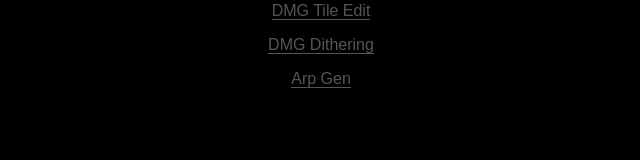
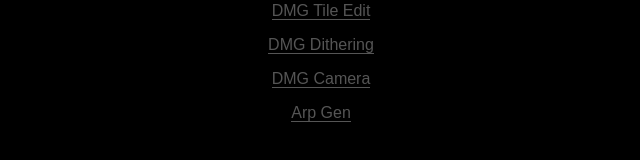
Before and after one commit to noctonic/noctonic.github.io, a plain HTML site: page index.html in a window 1280 px wide. Shown: the part 208-368 px from the top of the page, without its empty margins (319-959 px from the left). Drawn offline with Linux system fonts and the light colour scheme.

Commit message:
Update index.html

```diff
--- a/index.html
+++ b/index.html
@@ -33,6 +33,7 @@
   <p><a href="dmg-sprites.html">DMG Sprites</a></p>
   <p><a href="dmg-tile.html">DMG Tile Edit</a></p>
   <p><a href="dmg-dither.html">DMG Dithering</a></p>
+  <p><a href="dmg-camera.html">DMG Camera</a></p>
   <p><a href="arp.html">Arp Gen</a></p>
 </body>
 </html>
```
